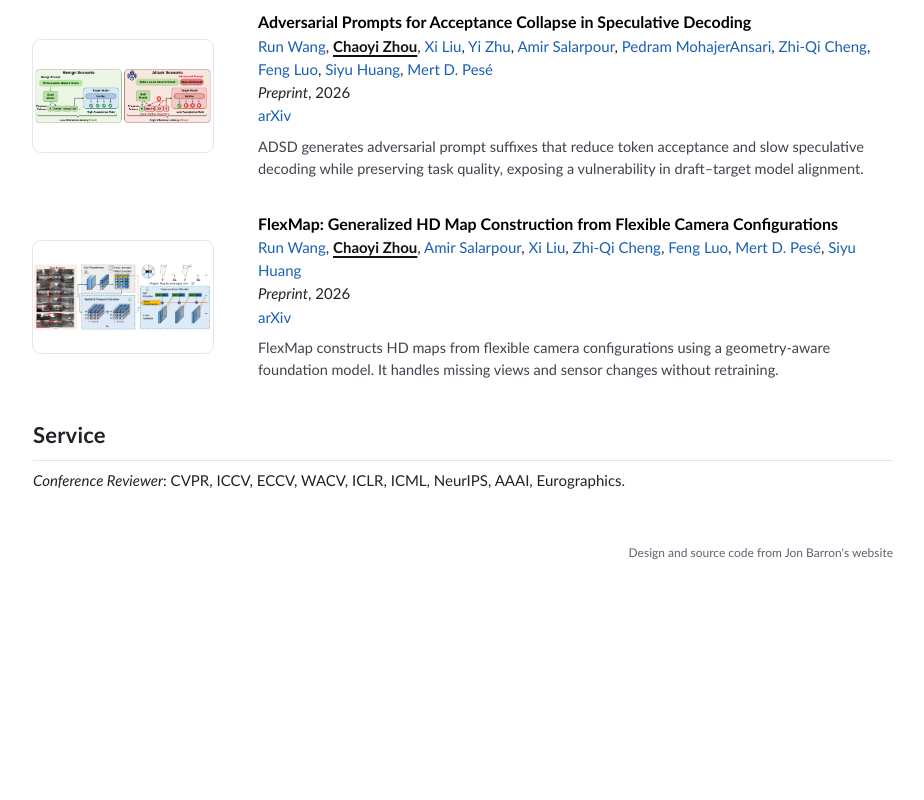
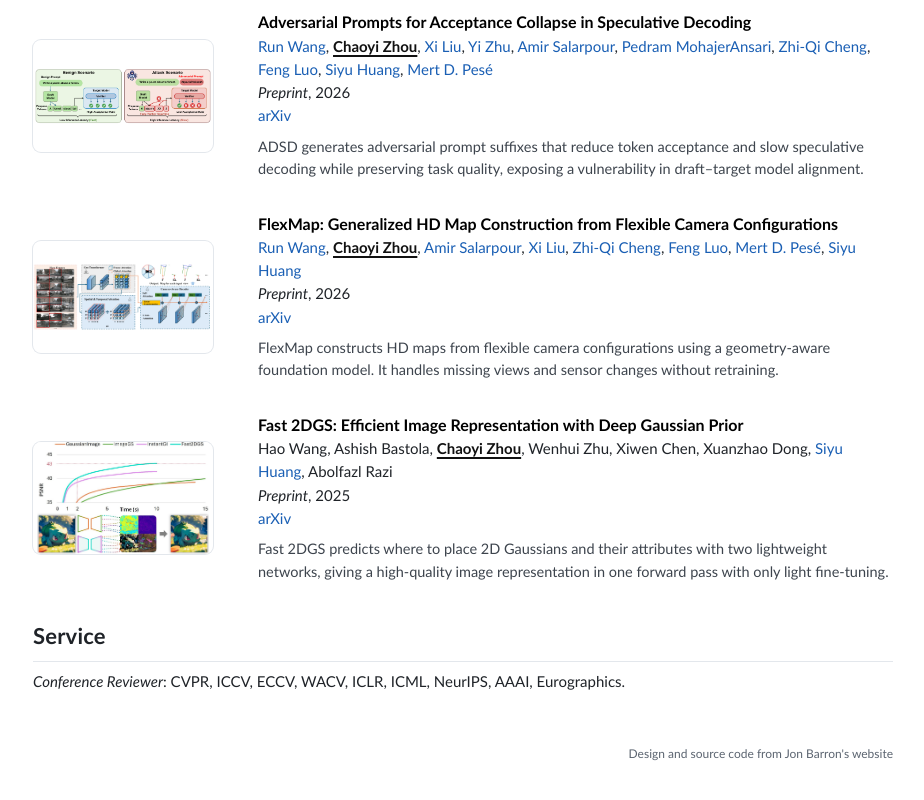
Before and after one commit to ChaoyiZh/chaoyizh-home-page, a plain HTML site: page index.html in a window 1280 px wide. Shown: the part 2487-3287 px from the top of the page, without its empty margins (177-1101 px from the left). Before the commit the page ends 3110 px from the top, so only its background shows below. Drawn offline with Linux system fonts and the light colour scheme.

Commit message:
Add Fast 2DGS to Other Publications (homepage and CV)
Co-Authored-By: Claude Fable 5.2 <noreply@anthropic.com>

```diff
--- a/index.html
+++ b/index.html
@@ -298,6 +298,21 @@
         <a href="https://arxiv.org/abs/2601.22376">arXiv</a>
         <p>FlexMap constructs HD maps from flexible camera configurations using a geometry-aware foundation model. It handles missing views and sensor changes without retraining.</p>
       </td>
+    </tr>
+<tr id="fast-2dgs">
+      <td style="padding:20px;width:25%;vertical-align:middle">
+        <div class="one"><img src="images/chaoyi/fast2dgs.jpg" alt="Fast 2DGS teaser: reconstruction quality over time and method overview"></div>
+      </td>
+      <td style="padding:20px;width:75%;vertical-align:middle">
+        <span class="papertitle">Fast 2DGS: Efficient Image Representation with Deep Gaussian Prior</span><br>
+        Hao Wang, Ashish Bastola,
+        <a href="https://chaoyizh.github.io/chaoyizh-home-page/"><strong class="self-author">Chaoyi Zhou</strong></a>,
+        Wenhui Zhu, Xiwen Chen, Xuanzhao Dong,
+        <a href="https://siyuhuang.github.io/">Siyu Huang</a>, Abolfazl Razi<br>
+        <em>Preprint</em>, 2025<br>
+        <a href="https://arxiv.org/abs/2512.12774">arXiv</a>
+        <p>Fast 2DGS predicts where to place 2D Gaussians and their attributes with two lightweight networks, giving a high-quality image representation in one forward pass with only light fine-tuning.</p>
+      </td>
     </tr></tbody></table><table style="width:100%;border:0;border-spacing:0;border-collapse:separate;margin:auto"><tbody><tr><td style="padding:20px"><h2>Service</h2></td></tr></tbody></table><p class="section-text"><em>Conference Reviewer</em>: CVPR, ICCV, ECCV, WACV, ICLR, ICML, NeurIPS, AAAI, Eurographics.</p><footer><p>Design and source code from <a href="https://jonbarron.info/">Jon Barron's website</a></p></footer></td></tr></tbody></table><script>
 (function () {
   const row = document.getElementById('scope4d-paper');
```
Also changed, not shown: images/chaoyi/fast2dgs.jpg (added), 2 other files.
